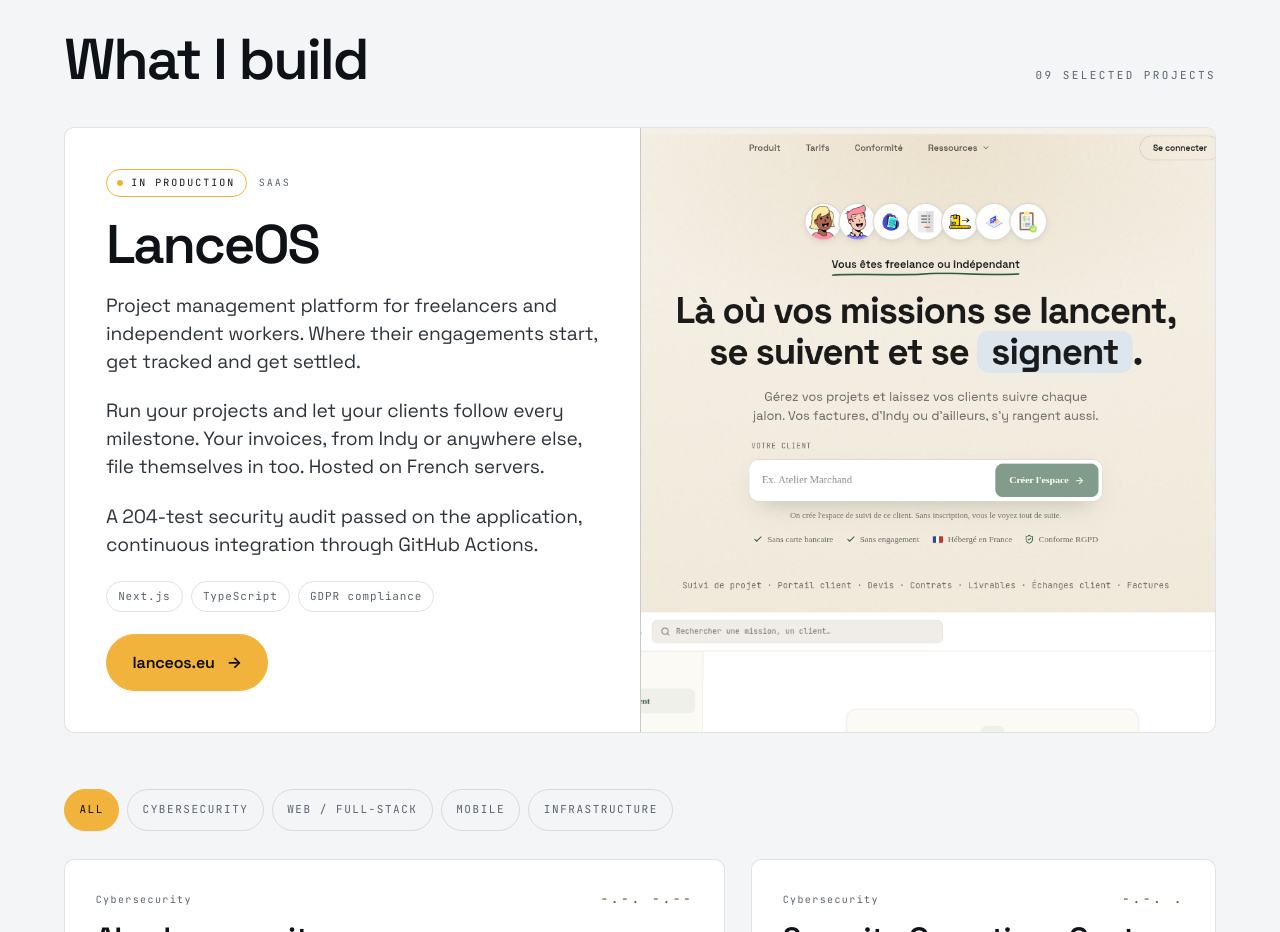
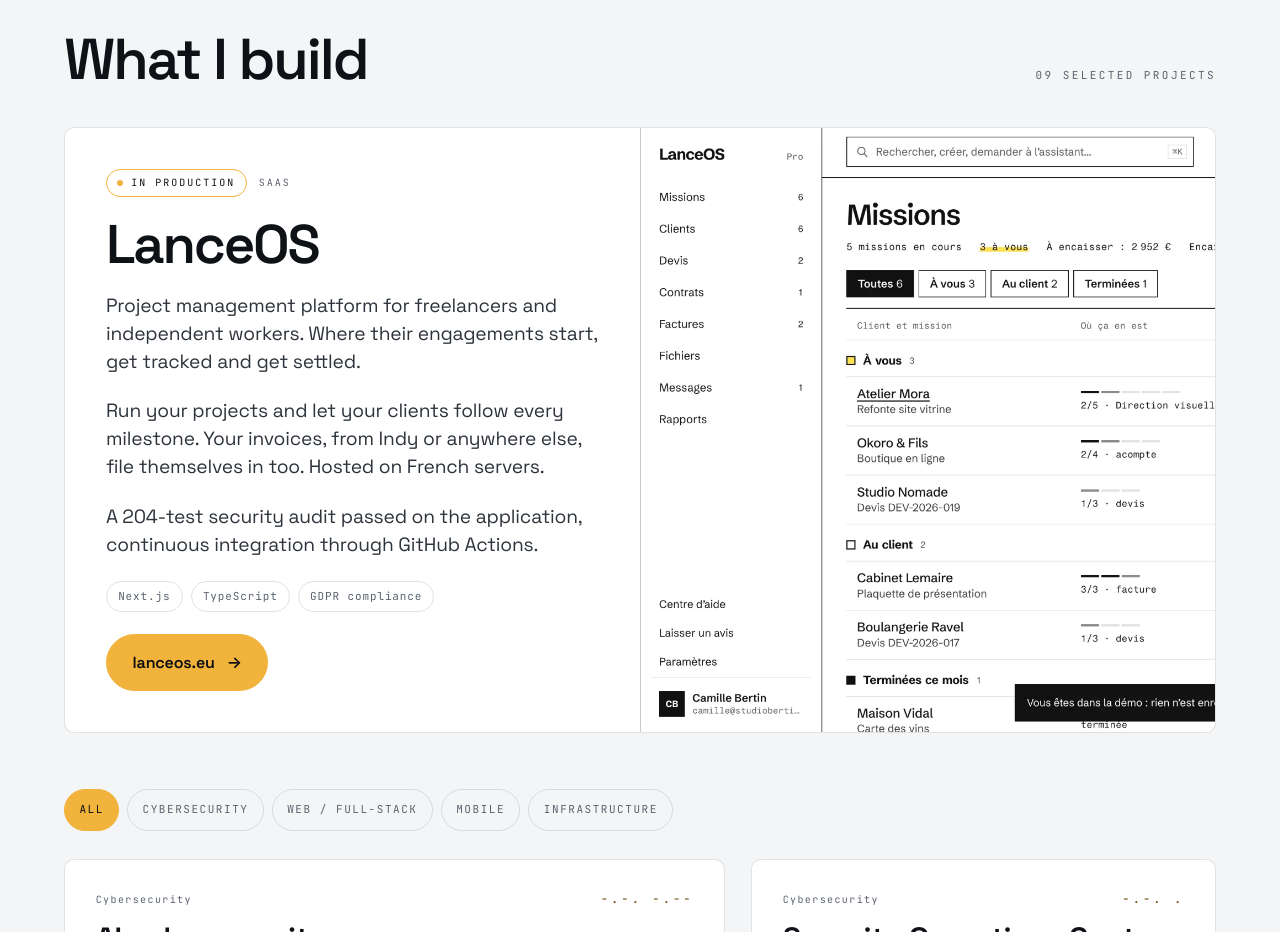
Before and after one commit to BanconleAkobi/portfolio_bia, an Astro site: page /en in a window 1280 px wide. Shown: the part 1820-2752 px from the top of the page. Built offline with nearby package versions, Linux system fonts and the light colour scheme; Astro itself is replaced by a stand-in of ours.

Commit message:
projets: capture du tableau de bord LanceOS à la place de la page d'accueil
La carte vedette montre désormais l'application elle-même plutôt que sa
page marketing, cadrée sur la barre latérale et la liste des missions.
WebP de 97 Ko au lieu d'un PNG de 1,3 Mo.

Co-Authored-By: Claude Opus 5.5 <noreply@anthropic.com>

```diff
--- a/INFRASTRUCTURE.md
+++ b/INFRASTRUCTURE.md
@@ -305,7 +305,7 @@ Voir section 2.
 |---|---|---|
 | `profile.jpeg` | 1,9 Mo | **Jamais référencé nulle part.** Suppression pure. |
 | `projects/creathon.png` | 1,5 Mo | Une carte projet |
-| `projects/lanceos.png` | 1,3 Mo | La carte vedette de l'accueil |
+| `projects/lanceos.webp` | 97 Ko | La carte vedette de l'accueil |
 | `og-image.png` | 760 Ko | Image de partage |
 
 Déplacer ces fichiers vers `src/assets/` et les référencer par import les
--- a/src/components/ProjectsShowcase.astro
+++ b/src/components/ProjectsShowcase.astro
@@ -75,7 +75,7 @@ const localized = (p: Project) => ({
 
     <div class="om-featured__shot">
       {featured.image ? (
-        <img src={featured.image} alt={`${localized(featured).title}`} loading="lazy" decoding="async" width="1200" height="750" />
+        <img src={featured.image} alt={`${localized(featured).title}`} loading="lazy" decoding="async" width="2000" height="1093" />
       ) : (
         <span class="om-frame__placeholder">{localized(featured).title}</span>
       )}
@@ -263,7 +263,7 @@ const localized = (p: Project) => ({
     width: 100%;
     height: 100%;
     object-fit: cover;
-    object-position: top center;
+    object-position: top left;
   }
 
   /* --- Filtres --- */
--- a/src/data/projects.ts
+++ b/src/data/projects.ts
@@ -127,7 +127,7 @@ export const projects: Project[] = [
     category: 'SaaS',
     demo: 'https://lanceos.eu',
     featured: true,
-    image: '/images/projects/lanceos.png',
+    image: '/images/projects/lanceos.webp',
   },
   {
     id: 'erp-ecommerce',
```
Also changed, not shown: public/images/projects/lanceos.png (deleted), public/images/projects/lanceos.webp (added).
